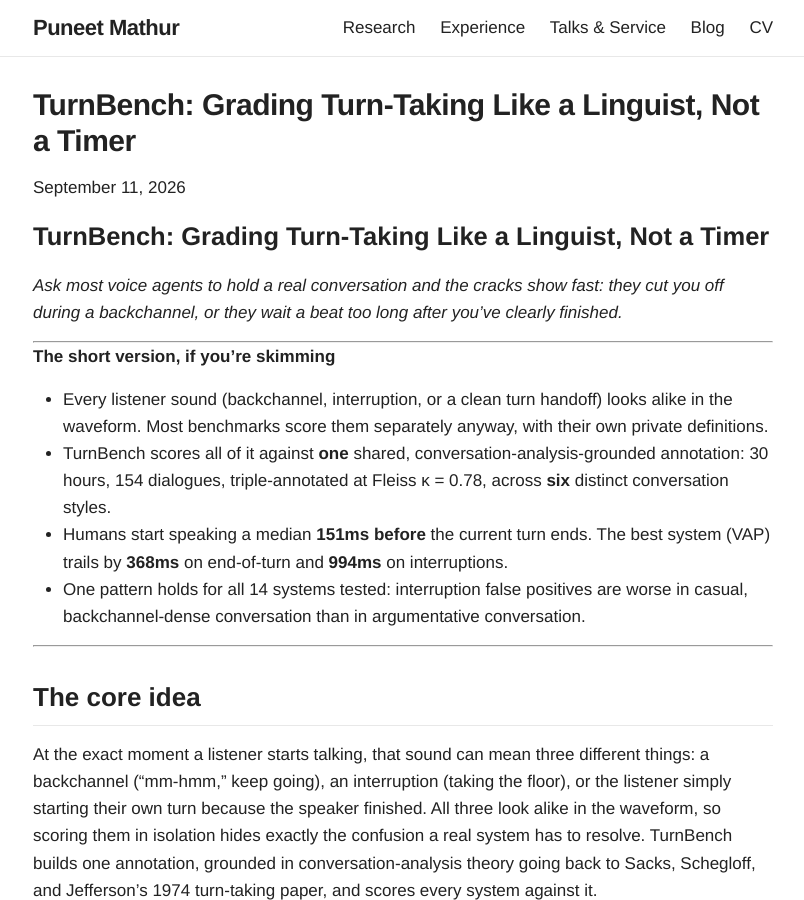
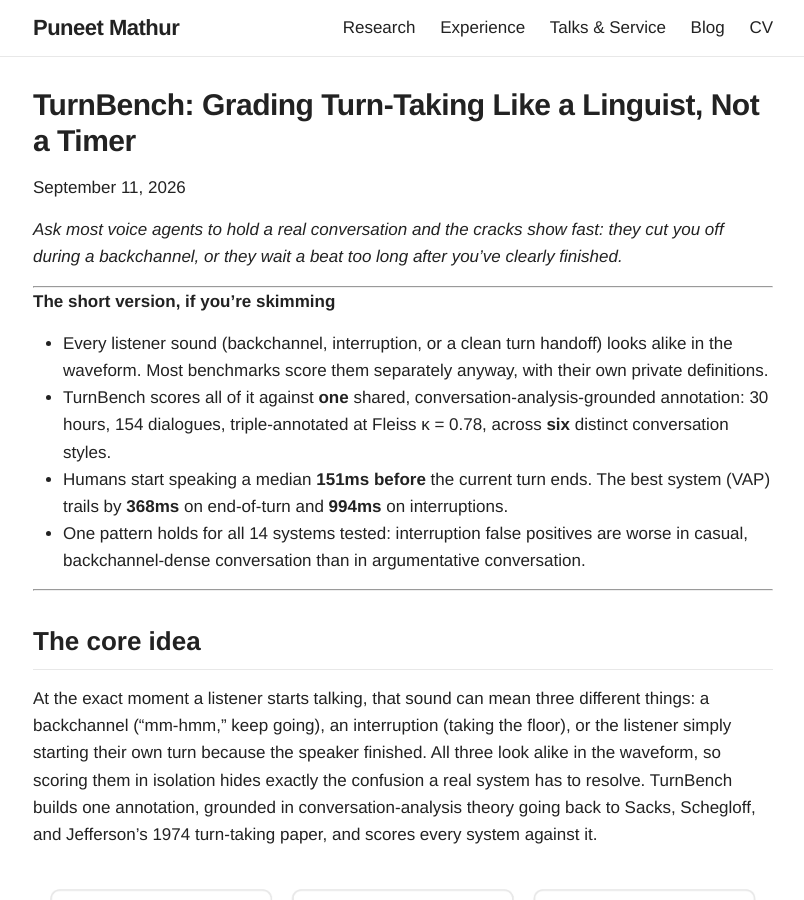
Before and after one commit to theMADAIguy/theMADAIguy.github.io, a Jekyll site: the page built from _posts/2026-09-11-turnbench-turn-taking.md, in a window 1280 px wide and 900 px high. Shown: the whole window, without its empty margins (237-1041 px from the left). Built offline with Jekyll 4.4.1, drawn with Linux system fonts in a browser that asks for light colours.

Commit message:
Update 2026-09-11-turnbench-turn-taking.md

```diff
--- a/_posts/2026-09-11-turnbench-turn-taking.md
+++ b/_posts/2026-09-11-turnbench-turn-taking.md
@@ -5,8 +5,6 @@ description: "A short, figure-led breakdown of TurnBench: a multi-domain, conver
 date: 2026-09-11
 image: /assets/blog/turnbench-turn-taking/fig3.png
 ---
-
-# TurnBench: Grading Turn-Taking Like a Linguist, Not a Timer
 
 *Ask most voice agents to hold a real conversation and the cracks show fast: they cut you off during a backchannel, or they wait a beat too long after you've clearly finished.*
 
```
